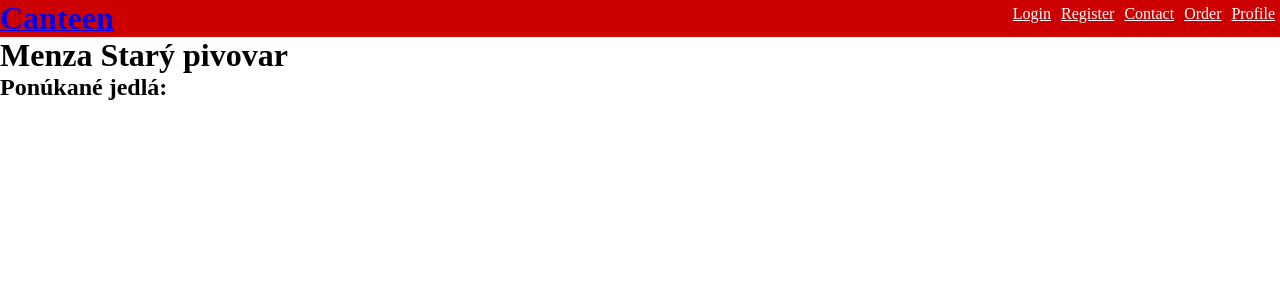
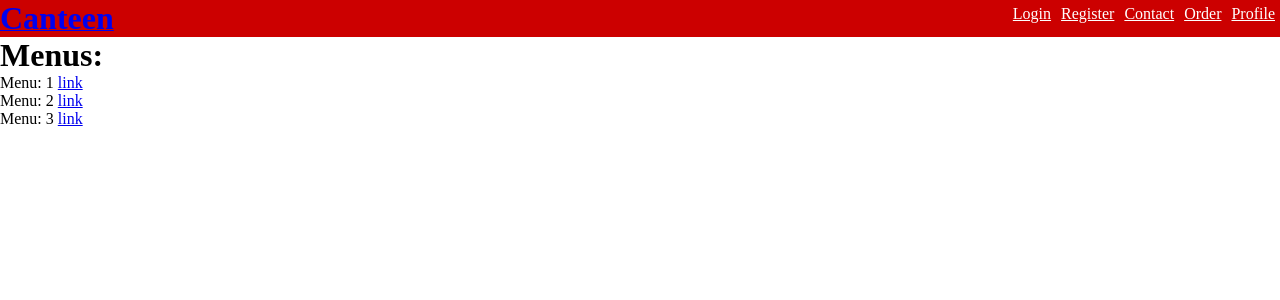
Before and after one commit to natal1H/IIS-project, a Django app: page /facility/1 in a window 1280 px wide. Shown: the top 300 px of the page. Run offline with Django 3.2, Linux system fonts and the light colour scheme; data comes from the database, SQL or seed files in the repository; data that the repository does not hold is empty.

Commit message:
DONE basic menus and items TODO cart and order

```diff
--- a/app/test1/canteen/models.py
+++ b/app/test1/canteen/models.py
@@ -68,28 +68,6 @@ class Item(models.Model):
         choices=DIET_TYPES,
         default='n',
     )
-
-
-"""
-admin,
-operator,
-vodic,
-stravnik
-
-neregistrovany
-
-Authentication(Login)
-Authorization(Permission)
-
-class User_model(AbstractUser):
-    is_student  = models.BooleanField(default=False)
-    is_operator = models.BooleanField(default=False)
-    is_driver   = models.BooleanField(default=False)
-    is_client   = models.BooleanField(default=False) #stravník
-"""
-
-
-
 
 class Person(models.Model):
     id_person = models.AutoField(primary_key=True)
--- a/app/test1/canteen/templates/facility_detail.html
+++ b/app/test1/canteen/templates/facility_detail.html
@@ -1,18 +1,19 @@
  {% extends "base.html" %}
 
         {% block content %}
-        {%if object%}
 
-        <h1>{{object.name}}</h1>
-        <h2>Ponúkané jedlá:</h2>
+
+        {%if menu_objs%}
+        <h1>Menus:</h1>
+
+        {% for instance_menu in menu_objs %}
+
+            Menu: {{instance_menu.id_menu}} <a href="{%url 'menu' instance_menu.id_menu%}" class="">link</a><br>
+
+        {% endfor %}
+
+
         {%endif%}
 
 
-                {% for instance in meals %}
-                    ID: {{instance.id_testItem}}||{{instance.name}} <a href="{%url 'add_to_cart' instance.id_testItem%}" class="">Add to Cart</a><br>
-
-
-                {% endfor %}
-
-
         {% endblock %}
--- a/app/test1/canteen/urls.py
+++ b/app/test1/canteen/urls.py
@@ -20,5 +20,6 @@ urlpatterns+=[
     path('login', LoginView.as_view(), name='login_url'),
     path('logged', views.logged_view, name='loggend_on'),
     path('logout', LogoutView.as_view(next_page='/'), name='logout'),
+    path('menu/<int:id>', views.menu_view, name='menu')
 
 ]
--- a/app/test1/canteen/views.py
+++ b/app/test1/canteen/views.py
@@ -15,66 +15,6 @@ from django.http import HttpResponseRedirect
 
 
 # Create your views here.
-
-"""
-def home_view(request):
-	obj = Facility.objects.all()  # list of objects
-	context = {
-		"object": obj,
-	}
-	return render(request, 'base.html')
-
-
-def get_name(request):
-    # if this is a POST request we need to process the form data
-    if request.method == 'POST':
-        # create a form instance and populate it with data from the request:
-        form = NameForm(request.POST)
-        # check whether it's valid:
-        if form.is_valid():
-            # process the data in form.cleaned_data as required
-            # ...
-            # redirect to a new URL:
-            return HttpResponseRedirect('/thanks/')
-
-    # if a GET (or any other method) we'll create a blank form
-    else:
-        form = NameForm()
-
-    return render(request, 'name.html', {'form': form})
-"""
-
-"""
-def search_view(request):
-    search = request.POST.get('search')
-    print(search)
-    return render(request, 'search_success.html',{})
-
-
-def login_view(request):
-	return render(request, 'base.html',{})
-
-"""
-
-"""
-#prints are just for debugging
-
-def search_result_view(request):
-
-    search =request.POST.get('search_form')
-    print(search)
-    objects = Facility.objects.all()
-    for obj in objects:
-        if search in obj.address or search in obj.name:
-            print("hey it is here")
-            print(obj.address)
-            print(obj.name)
-
-    #print(search)
-    return render(request, 'search_success.html', {})
-
-"""
-
 
 
 def index(request):
@@ -145,7 +85,26 @@ def contact_view(request):
 	}
 	return render(request, 'contact.html', context)
 
+
+
 def dynamic_facility_view(request, id):
+
+	try:
+		menu=Facility_menus.objects.filter(id_facility=id)
+	except Facility.DoesNotExist:
+		raise Http404
+
+
+	#print(menu)
+
+	#print(i.id_facility.id_facility)
+	print (menu)
+	menu_objs=[]
+	for i in menu:
+		menu_objs.append(i.id_menu)
+
+	print(menu_objs)
+
 
 
 	meals=testItem.objects.all()
@@ -164,9 +123,28 @@ def dynamic_facility_view(request, id):
 
 	context = {
 		"meals":facility_meals,
-		"object":obj
+		"object":obj,
+		"menu_objs":menu_objs
 	}
 	return render(request, 'facility_detail.html', context)
+
+def menu_view(request, id):
+
+	try:
+		menu=Menu_items.objects.filter(id_menu=id)
+	except Facility_menus.DoesNotExist:
+		raise Http404
+	item_objs=[]
+
+	for i in menu:
+		item_objs.append(i.id_item)
+
+
+	context={
+		"item_objs":item_objs
+	}
+
+	return render(request, 'menu_detail.html', context)
 
 def add_to_cart(request, id):
 	#it somehow works
```
Also changed, not shown: app/test1/canteen/templates/menu_detail.html (added, +16 -0 lines), 1 other file.
